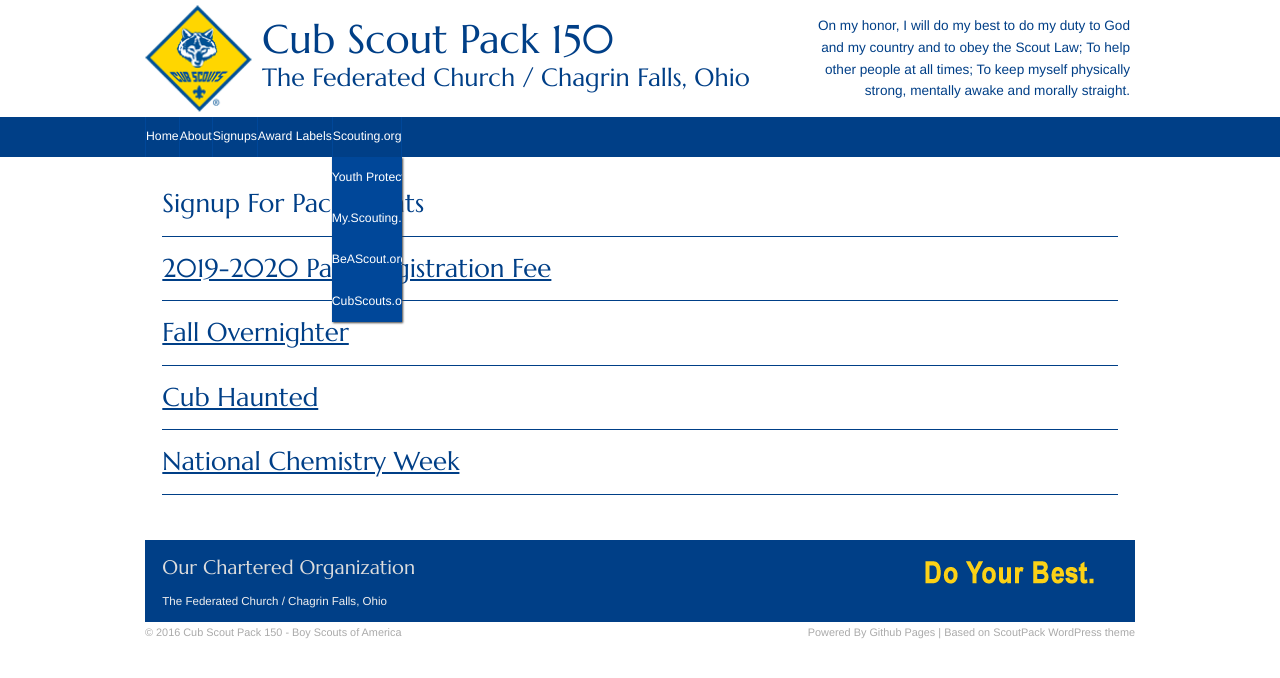
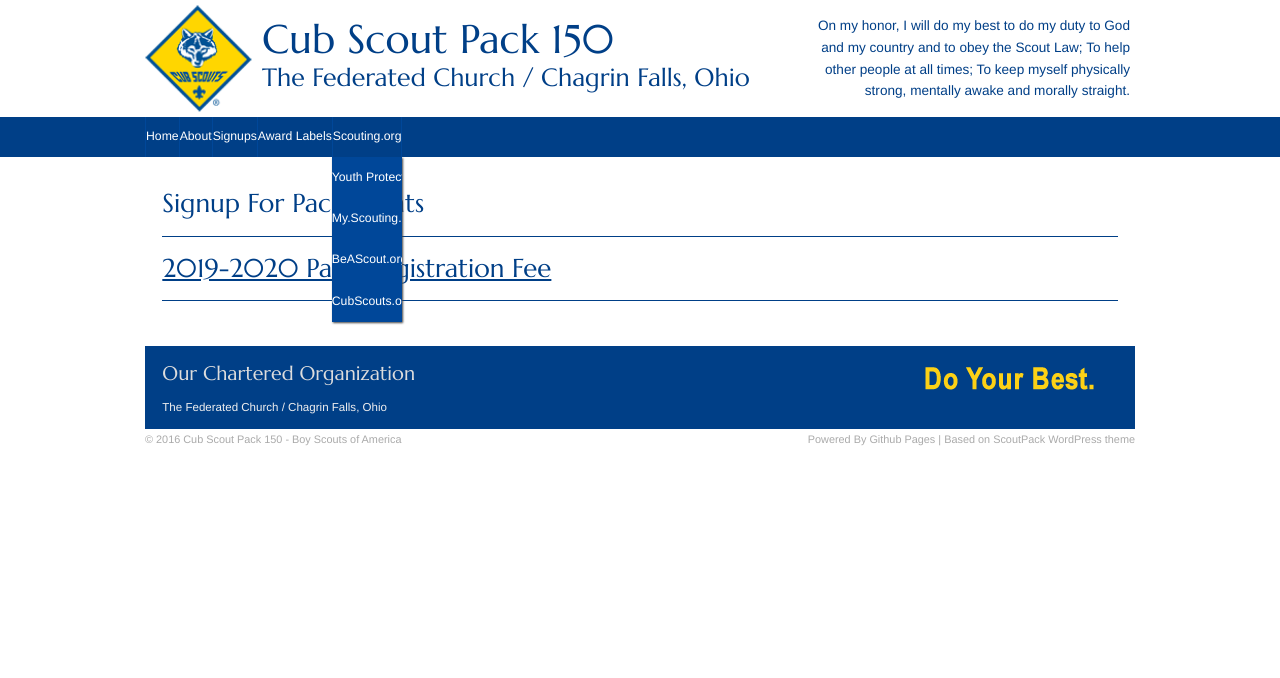
Before and after one commit to Pack150/Pack150.github.io, a Jekyll site: the page built from signups.md, in a window 1280 px wide. Shown: the top 678 px of the page. Built offline with Jekyll 4.4.1, drawn with Linux system fonts in a browser that asks for light colours; nearby versions of some CDN libraries; library files that are not in the unit come from our copies.

Commit message:
Removed completed signups

```diff
--- a/signups.md
+++ b/signups.md
@@ -10,15 +10,3 @@
 ## [2019-2020 Pack Registration Fee](https://2019-2020-registration-80238.cheddarup.com)
 
 ************
-
-## [Fall Overnighter](https://chagrin-cub-scout-fall-campout.cheddarup.com)
-
-************
-
-## [Cub Haunted](https://cub-haunted-weekend-oct-18-19.cheddarup.com)
-
-************
-
-## [National Chemistry Week](https://national-chemistry-week.cheddarup.com)
-
-************
```
